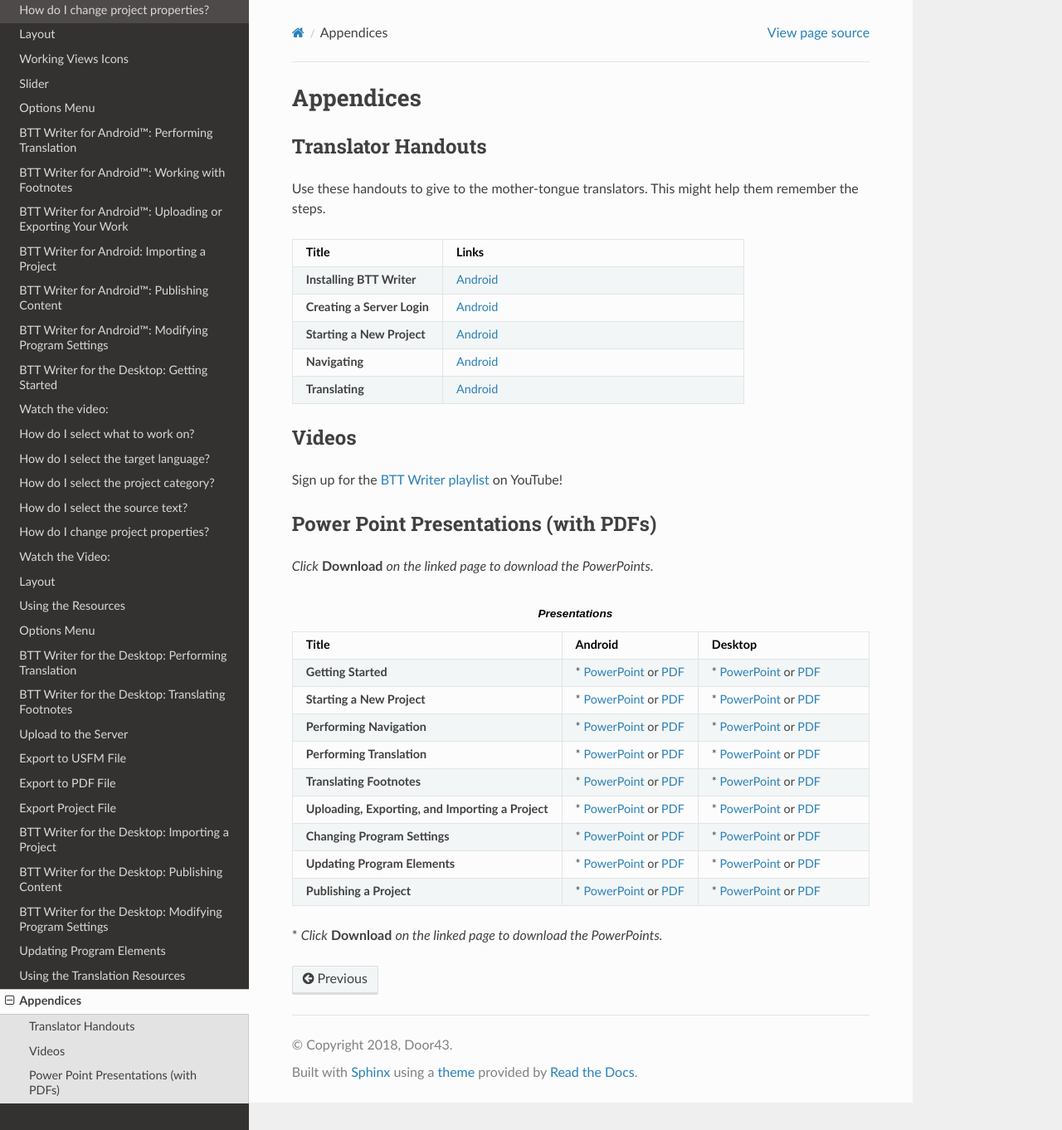
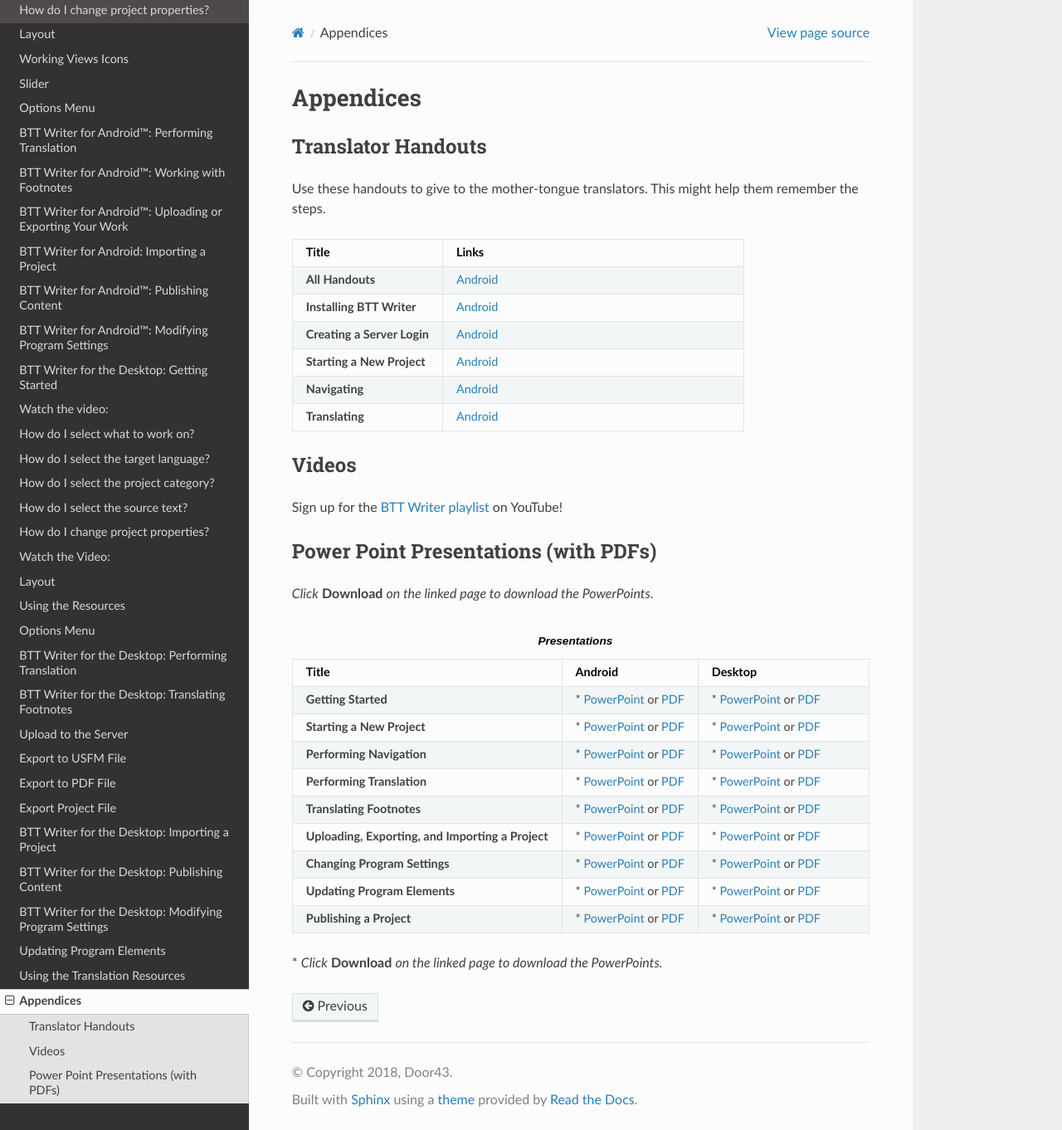
Before and after one commit to mondele/btt-writer-docs, a Sphinx documentation site: the page built from docs/Appendix.rst, in a window 1280 px wide and 1362 px high. Shown: the whole window at 83% size. Built offline with Sphinx 7.4.7 and the Read the Docs theme 2.0.0, drawn with Linux system fonts in a browser that asks for light colours; pages that are not in the unit, such as notebooks, are missing from menus.

Commit message:
Update Appendix.rst

```diff
--- a/docs/Appendix.rst
+++ b/docs/Appendix.rst
@@ -12,6 +12,9 @@
 
    * - Title
      - Links
+
+   * - **All Handouts**
+     - `Android <https://github.com/WycliffeAssociates/btt-writer-docs/blob/master/docs/A_BTTWriter_AllHandouts.pdf>`_
 
    * - **Installing BTT Writer**
      - `Android <https://github.com/WycliffeAssociates/btt-writer-docs/blob/master/docs/A_BTTWriter_Install_Handout.pdf>`_
```
